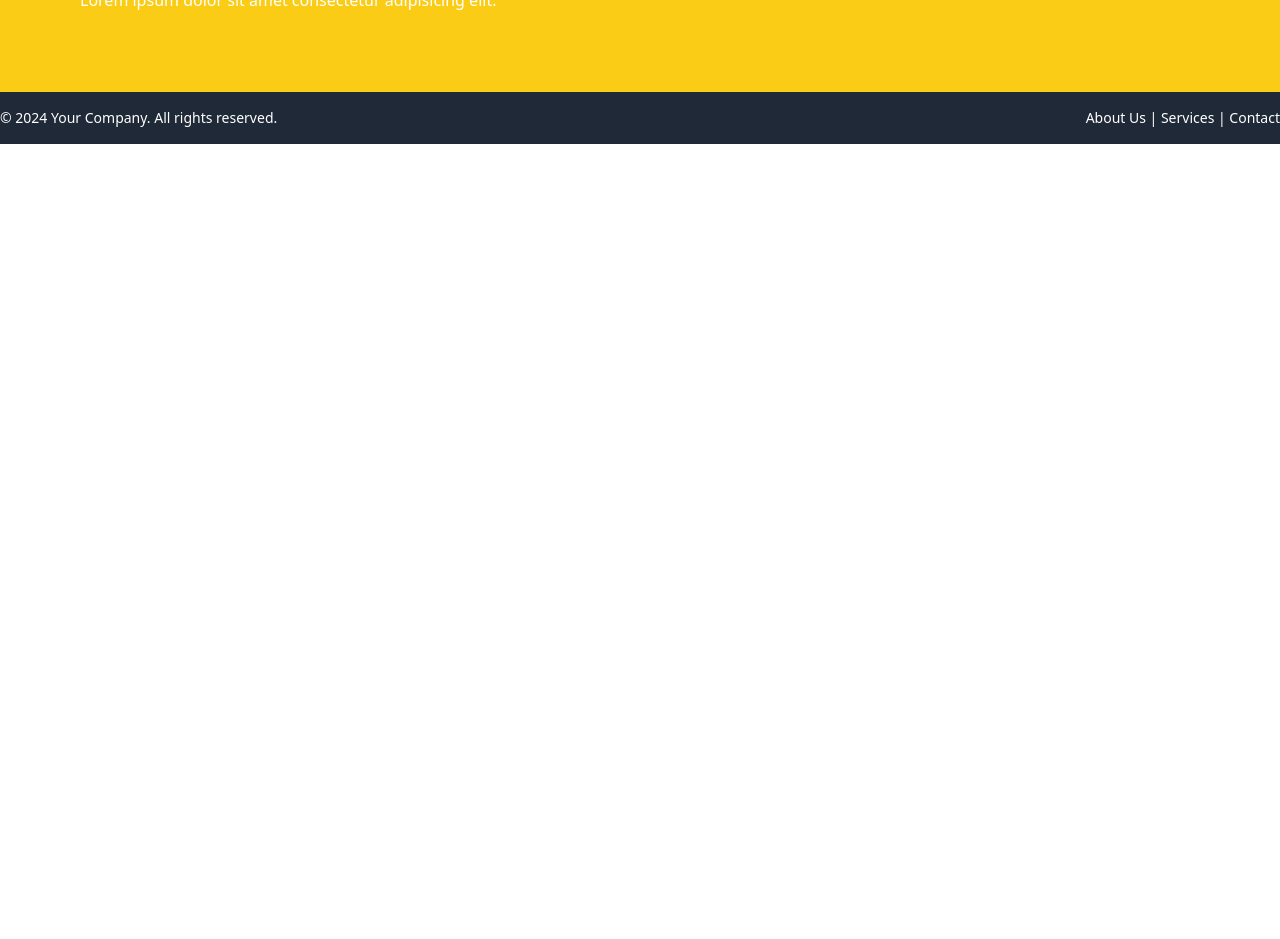
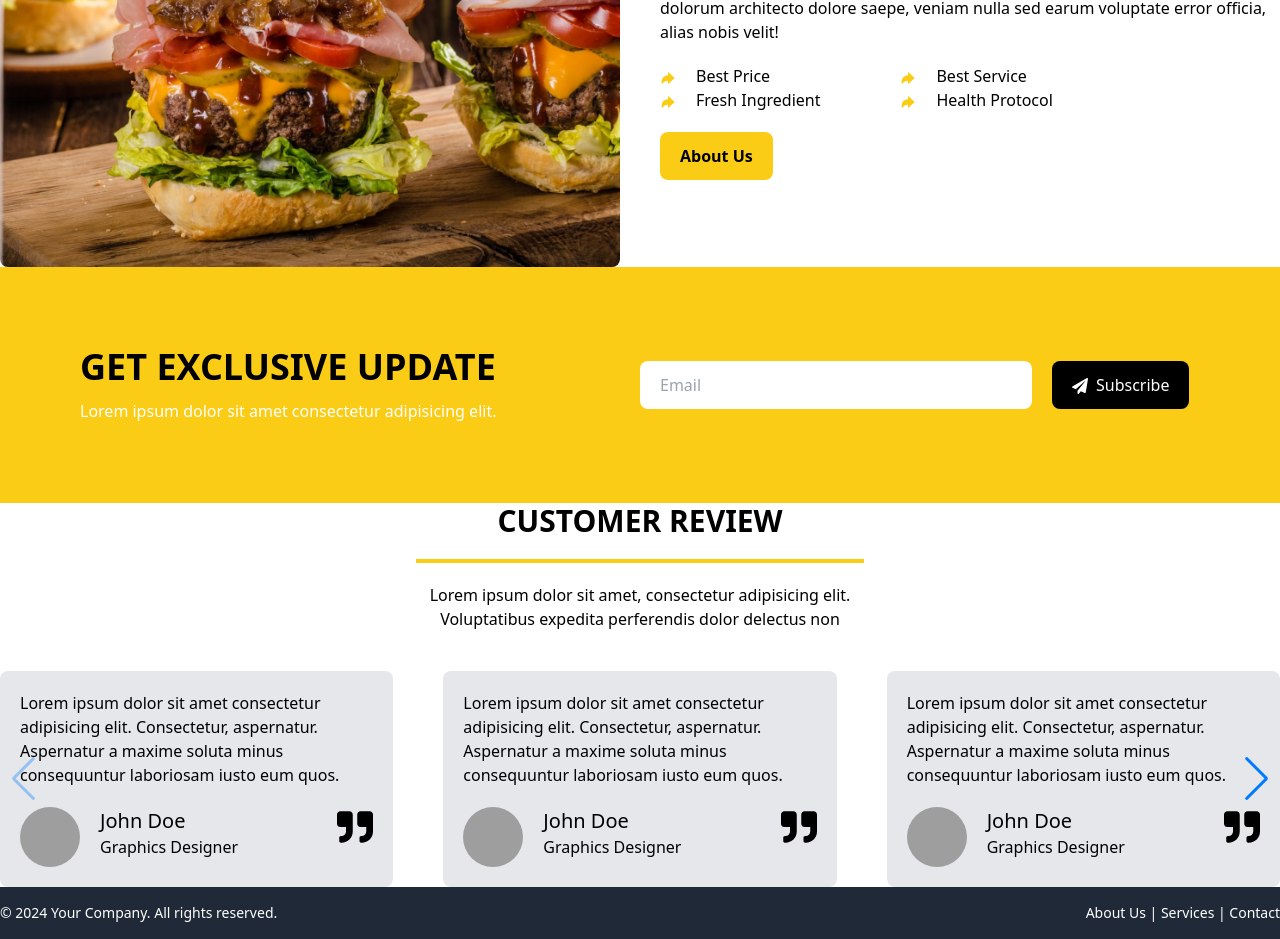
Before and after one commit to taiatulislam/burger-valley, a React (Vite) app: page / in a window 1280 px wide. Shown: the part 1020-1959 px from the top of the page. Before the commit the page ends 1164 px from the top, so only its background shows below. Built offline with nearby package versions, Linux system fonts and the light colour scheme; grey boxes are pictures that could not be loaded.

Commit message:
customer review section added

```diff
--- a/package.json
+++ b/package.json
@@ -18,7 +18,8 @@
     "react-dom": "^18.2.0",
     "react-icons": "^5.1.0",
     "react-router-dom": "^6.22.3",
-    "sort-by": "^1.2.0"
+    "sort-by": "^1.2.0",
+    "swiper": "^11.1.1"
   },
   "devDependencies": {
     "@types/react": "^18.2.66",
--- /dev/null
+++ b/src/Components/HomeComponents/AboutUs/AboutUs.jsx
@@ -0,0 +1,58 @@
+import sectionImage from "../../../assets/images/test-food.jpg";
+import ContentTitle from "../../Shared/ContentTitle.jsx/ContentTitle";
+import { IoArrowRedo } from "react-icons/io5";
+
+const AboutUs = () => {
+  return (
+    <div>
+      <div className="flex gap-10">
+        <div className="w-1/2">
+          <img
+            src={sectionImage}
+            alt="about us Image"
+            className="rounded-lg w-full h-cover"
+          />
+        </div>
+        <div className="w-1/2">
+          <ContentTitle
+            title={
+              "Find food and drinks, all-in-one place for your best taste."
+            }
+            description={
+              "Lorem ipsum dolor, sit amet consectetur adipisicing elit. Officiis inventore eaque dolorum architecto dolore saepe, veniam nulla sed earum voluptate error officia, alias nobis velit!"
+            }
+            barWidth={100}
+          ></ContentTitle>
+
+          <div className="flex my-5 gap-20">
+            <div>
+              <h3>
+                <IoArrowRedo className="inline mr-5 text-yellow-400"></IoArrowRedo>
+                Best Price
+              </h3>
+              <h3>
+                <IoArrowRedo className="inline mr-5 text-yellow-400"></IoArrowRedo>
+                Fresh Ingredient
+              </h3>
+            </div>
+            <div>
+              <h3>
+                <IoArrowRedo className="inline mr-5 text-yellow-400"></IoArrowRedo>
+                Best Service
+              </h3>
+              <h3>
+                <IoArrowRedo className="inline mr-5 text-yellow-400"></IoArrowRedo>
+                Health Protocol
+              </h3>
+            </div>
+          </div>
+          <button className="bg-yellow-400 px-5 py-3 rounded-lg font-semibold">
+            About Us
+          </button>
+        </div>
+      </div>
+    </div>
+  );
+};
+
+export default AboutUs;
--- /dev/null
+++ b/src/Components/Shared/ContentTitle.jsx/ContentTitle.jsx
@@ -0,0 +1,19 @@
+import PropTypes from "prop-types";
+
+const ContentTitle = ({ title, description, barWidth }) => {
+  return (
+    <div className="">
+      <h2 className="text-3xl font-semibold uppercase">{title}</h2>
+      <hr className={`border-yellow-400 w-[${barWidth}px] border-2 my-5`} />
+      <p>{description}</p>
+    </div>
+  );
+};
+
+ContentTitle.propTypes = {
+  title: PropTypes.string,
+  description: PropTypes.string,
+  barWidth: PropTypes.number,
+};
+
+export default ContentTitle;
--- /dev/null
+++ b/src/Components/Shared/CustomerReview/CustomerReview.jsx
@@ -0,0 +1,133 @@
+import SectionTitle from "../SectionTitle/SectionTitle";
+import { FaQuoteRight } from "react-icons/fa";
+
+import { Navigation } from "swiper/modules";
+import { Swiper, SwiperSlide } from "swiper/react";
+import "swiper/css";
+import "swiper/css/navigation";
+
+const CustomerReview = () => {
+  return (
+    <div>
+      <SectionTitle
+        title={"Customer Review"}
+        description={
+          "Lorem ipsum dolor sit amet, consectetur adipisicing elit. Voluptatibus expedita perferendis dolor delectus non"
+        }
+        barWidth={10}
+      ></SectionTitle>
+
+      <div className="mt-10">
+        <Swiper
+          modules={[Navigation]}
+          spaceBetween={50}
+          slidesPerView={3}
+          navigation
+        >
+          {/* Card-1 */}
+          <SwiperSlide>
+            <div className="rounded-lg bg-gray-200 p-5">
+              <p>
+                Lorem ipsum dolor sit amet consectetur adipisicing elit.
+                Consectetur, aspernatur. Aspernatur a maxime soluta minus
+                consequuntur laboriosam iusto eum quos.
+              </p>
+
+              <div className="flex justify-between items-center">
+                <div className="flex gap-5 mt-5">
+                  <img
+                    src="https://i.ibb.co/mvbNFzD/images.jpg"
+                    alt="profile"
+                    className="w-[60px] h-[60px] rounded-full"
+                  />
+                  <div>
+                    <h2 className="text-xl font-medium">John Doe</h2>
+                    <h3>Graphics Designer</h3>
+                  </div>
+                </div>
+                <FaQuoteRight className="text-4xl" />
+              </div>
+            </div>
+          </SwiperSlide>
+          {/* Card-2 */}
+          <SwiperSlide>
+            <div className="rounded-lg bg-gray-200 p-5">
+              <p>
+                Lorem ipsum dolor sit amet consectetur adipisicing elit.
+                Consectetur, aspernatur. Aspernatur a maxime soluta minus
+                consequuntur laboriosam iusto eum quos.
+              </p>
+
+              <div className="flex justify-between items-center">
+                <div className="flex gap-5 mt-5">
+                  <img
+                    src="https://i.ibb.co/mvbNFzD/images.jpg"
+                    alt="profile"
+                    className="w-[60px] h-[60px] rounded-full"
+                  />
+                  <div>
+                    <h2 className="text-xl font-medium">John Doe</h2>
+                    <h3>Graphics Designer</h3>
+                  </div>
+                </div>
+                <FaQuoteRight className="text-4xl" />
+              </div>
+            </div>
+          </SwiperSlide>
+          {/* Card-3 */}
+          <SwiperSlide>
+            <div className="rounded-lg bg-gray-200 p-5">
+              <p>
+                Lorem ipsum dolor sit amet consectetur adipisicing elit.
+                Consectetur, aspernatur. Aspernatur a maxime soluta minus
+                consequuntur laboriosam iusto eum quos.
+              </p>
+
+              <div className="flex justify-between items-center">
+                <div className="flex gap-5 mt-5">
+                  <img
+                    src="https://i.ibb.co/mvbNFzD/images.jpg"
+                    alt="profile"
+                    className="w-[60px] h-[60px] rounded-full"
+                  />
+                  <div>
+                    <h2 className="text-xl font-medium">John Doe</h2>
+                    <h3>Graphics Designer</h3>
+                  </div>
+                </div>
+                <FaQuoteRight className="text-4xl" />
+              </div>
+            </div>
+          </SwiperSlide>
+          {/* Card-4 */}
+          <SwiperSlide>
+            <div className="rounded-lg bg-gray-200 p-5">
+              <p>
+                Lorem ipsum dolor sit amet consectetur adipisicing elit.
+                Consectetur, aspernatur. Aspernatur a maxime soluta minus
+                consequuntur laboriosam iusto eum quos.
+              </p>
+
+              <div className="flex justify-between items-center">
+                <div className="flex gap-5 mt-5">
+                  <img
+                    src="https://i.ibb.co/mvbNFzD/images.jpg"
+                    alt="profile"
+                    className="w-[60px] h-[60px] rounded-full"
+                  />
+                  <div>
+                    <h2 className="text-xl font-medium">John Doe</h2>
+                    <h3>Graphics Designer</h3>
+                  </div>
+                </div>
+                <FaQuoteRight className="text-4xl" />
+              </div>
+            </div>
+          </SwiperSlide>
+        </Swiper>
+      </div>
+    </div>
+  );
+};
+
+export default CustomerReview;
--- a/src/Components/Shared/NewsLetter/NewsLetter.jsx
+++ b/src/Components/Shared/NewsLetter/NewsLetter.jsx
@@ -4,13 +4,13 @@ const NewsLetter = () => {
   return (
     <div className="bg-yellow-400">
       <div className="flex items-center p-20">
-        <div className="w-[40%]">
+        <div className="w-1/2">
           <h2 className="text-4xl font-bold uppercase">Get exclusive update</h2>
           <p className="mt-3 text-white">
             Lorem ipsum dolor sit amet consectetur adipisicing elit.
           </p>
         </div>
-        <div className="w-[60%]">
+        <div className="w-1/2">
           <form className="flex gap-5">
             <input
               type="text"
@@ -19,8 +19,9 @@ const NewsLetter = () => {
               id=""
               className="rounded-lg pl-5 py-3 w-[70%]"
             />
-            <button className="bg-black rounded-lg py-3 px-5 text-white">
-              <FaPaperPlane className="inline mr-2" /> Subscribe Now
+            <button className="bg-black rounded-lg px-5 py-3 text-white">
+              <FaPaperPlane className="inline mr-2" />
+              Subscribe
             </button>
           </form>
         </div>
--- a/src/Components/Shared/SectionTitle/SectionTitle.jsx
+++ b/src/Components/Shared/SectionTitle/SectionTitle.jsx
@@ -3,7 +3,7 @@ import PropTypes from "prop-types";
 const SectionTitle = ({ title, description, barWidth }) => {
   return (
     <div className="max-w-md mx-auto text-center">
-      <h2 className="text-3xl font-semibold">{title}</h2>
+      <h2 className="text-3xl font-semibold uppercase">{title}</h2>
       <hr
         className={`border-yellow-400 w-[${barWidth}px] border-2 mx-auto my-5`}
       />
--- a/src/pages/home/Home.jsx
+++ b/src/pages/home/Home.jsx
@@ -1,11 +1,15 @@
+import AboutUs from "../../Components/HomeComponents/AboutUs/AboutUs";
 import Banner from "../../Components/HomeComponents/Banner/Banner";
+import CustomerReview from "../../Components/Shared/CustomerReview/CustomerReview";
 import NewsLetter from "../../Components/Shared/NewsLetter/NewsLetter";
 
 function Home() {
   return (
     <div className="max-w-7xl mx-auto">
       <Banner />
+      <AboutUs />
       <NewsLetter />
+      <CustomerReview />
     </div>
   );
 }
```
Also changed, not shown: 1 other file (tests, documents, lock files or other folders).
